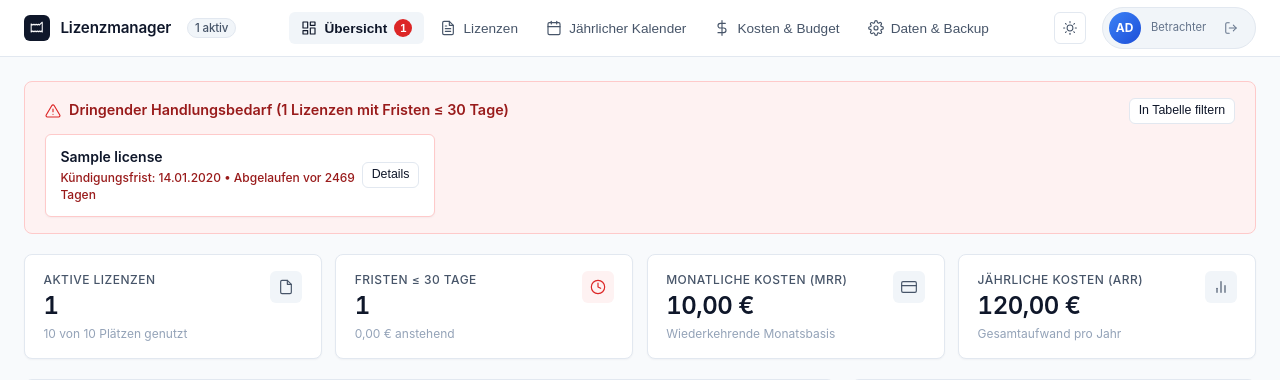
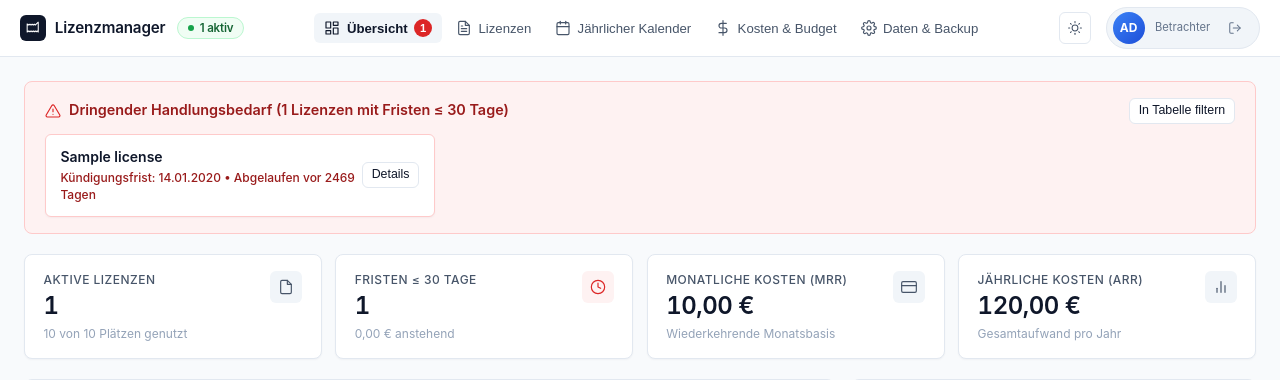
Before and after one commit to Speedy2524/lizenzmanager, a Flask app: page / in a window 1280 px wide. Shown: the top 380 px of the page. Run offline with Flask 3, Linux system fonts and the light colour scheme; the visitor is signed in with stand-in values (Sample User, id 1); tables that the repository leaves empty hold one stand-in row (values such as "Sample post"); data that the repository does not hold is empty.

Commit message:
style(header): fix brand-badge wrapping and improve active licenses pill design

```diff
--- a/static/css/style.css
+++ b/static/css/style.css
@@ -179,24 +179,27 @@ code, .code-mono {
 }
 
 .header-inner {
-  max-width: 1440px;
+  max-width: 1680px;
   margin: 0 auto;
-  padding: 0 1.5rem;
+  padding: 0 1.25rem;
   display: flex;
   align-items: center;
   justify-content: space-between;
-  height: 56px;
+  gap: 0.75rem;
+  min-height: 56px;
 }
 
 .brand {
   display: flex;
   align-items: center;
-  gap: 0.65rem;
+  gap: 0.55rem;
   font-weight: 600;
   font-size: 0.95rem;
   letter-spacing: -0.01em;
   color: var(--text-primary);
   text-decoration: none;
+  white-space: nowrap;
+  flex-shrink: 0;
 }
 
 .brand-symbol {
@@ -210,37 +213,62 @@ code, .code-mono {
   justify-content: center;
   font-size: 0.8rem;
   font-weight: 700;
+  flex-shrink: 0;
 }
 
 .brand-badge {
+  display: inline-flex;
+  align-items: center;
+  gap: 0.35rem;
   font-size: 0.72rem;
-  font-weight: 500;
-  color: var(--text-secondary);
-  background-color: var(--bg-subtle);
-  border: 1px solid var(--border);
-  padding: 1px 7px;
+  font-weight: 600;
+  color: var(--status-ok-text);
+  background-color: var(--status-ok-bg);
+  border: 1px solid var(--status-ok-border);
+  padding: 0.15rem 0.6rem;
   border-radius: 9999px;
-  margin-left: 0.35rem;
+  margin-left: 0.2rem;
+  white-space: nowrap;
+  flex-shrink: 0;
+  line-height: 1.3;
+}
+
+.brand-badge::before {
+  content: "";
+  width: 6px;
+  height: 6px;
+  border-radius: 50%;
+  background-color: var(--status-ok-dot);
+  flex-shrink: 0;
 }
 
 /* Navigation Tabs */
 .nav-tabs {
   display: flex;
-  gap: 0.25rem;
+  align-items: center;
+  gap: 0.2rem;
+  overflow-x: auto;
+  scrollbar-width: none;
+}
+
+.nav-tabs::-webkit-scrollbar {
+  display: none;
 }
 
 .tab-btn {
   background: transparent;
   border: none;
-  font-size: 0.85rem;
+  font-size: 0.825rem;
   font-weight: 500;
   color: var(--text-secondary);
-  padding: 0.45rem 0.75rem;
+  padding: 0.4rem 0.65rem;
   border-radius: var(--radius);
   cursor: pointer;
-  display: flex;
+  display: inline-flex;
   align-items: center;
-  gap: 0.45rem;
+  gap: 0.4rem;
+  white-space: nowrap;
+  flex-shrink: 0;
   transition: all 0.12s ease;
 }
 
@@ -272,7 +300,9 @@ code, .code-mono {
 .header-actions {
   display: flex;
   align-items: center;
-  gap: 0.5rem;
+  gap: 0.45rem;
+  flex-shrink: 0;
+  white-space: nowrap;
 }
 
 .theme-toggle-btn {
--- a/templates/index.html
+++ b/templates/index.html
@@ -4,7 +4,7 @@
   <meta charset="UTF-8">
   <meta name="viewport" content="width=device-width, initial-scale=1.0">
   <title>Lizenzmanager - Lizenzverwaltung & Fristenüberwachung</title>
-  <link rel="stylesheet" href="/static/css/style.css?v=1.2.1">
+  <link rel="stylesheet" href="/static/css/style.css?v=1.2.2">
 </head>
 <body>
 
```
